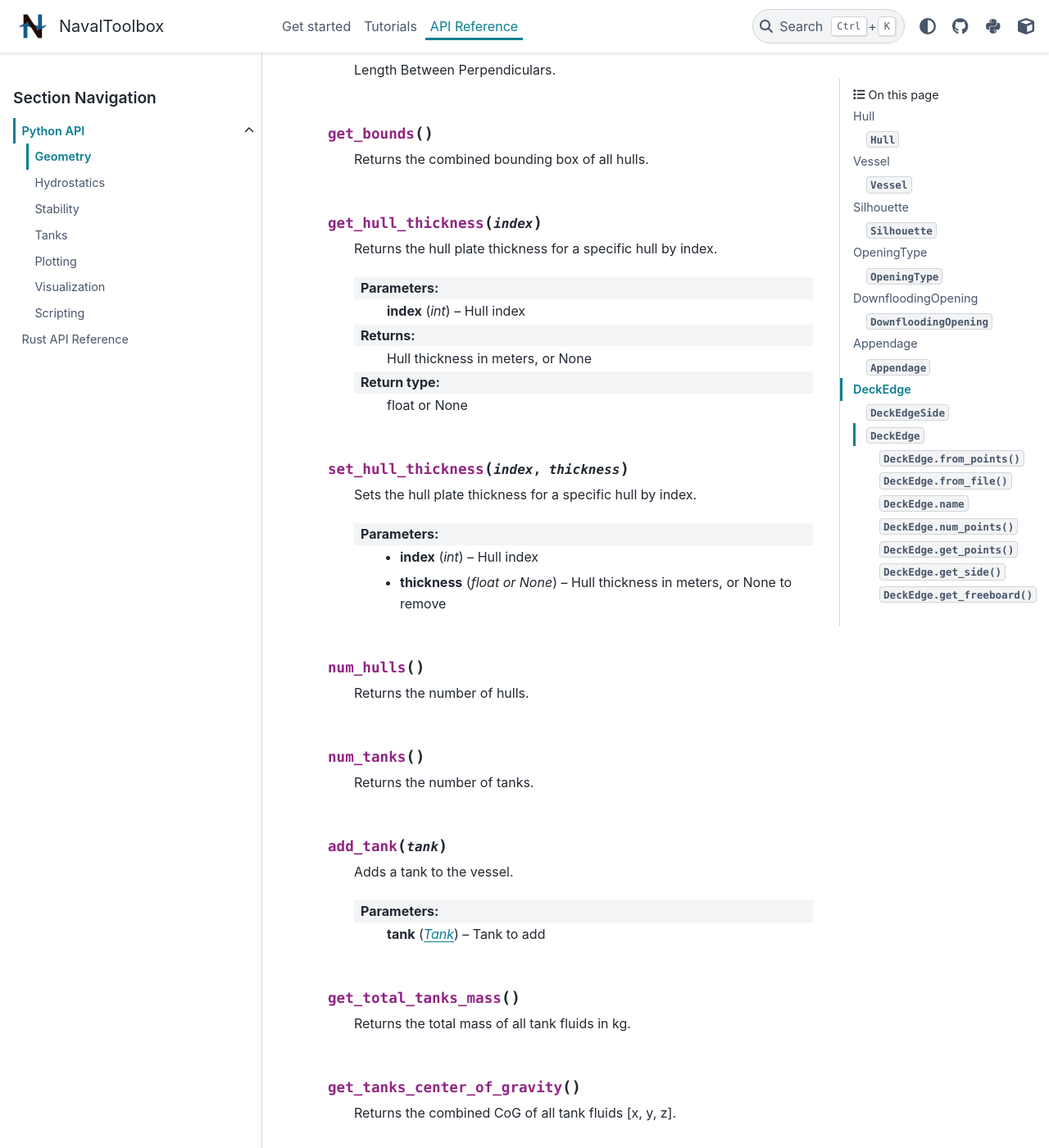
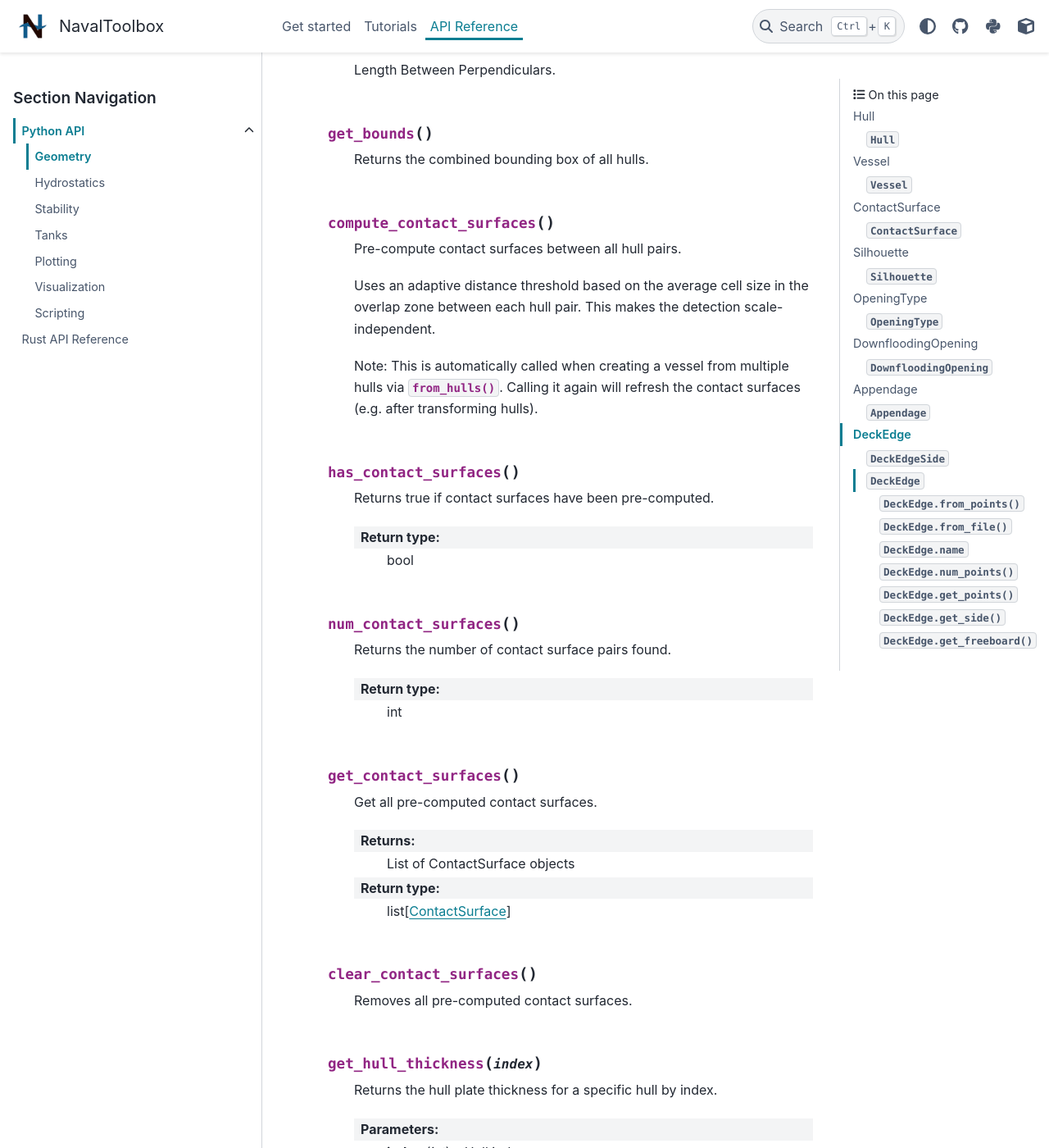
Before and after one commit to NavalToolbox/navaltoolbox-lib, a Sphinx documentation site: the page built from docs/source/api/python/geometry.rst, in a window 1280 px wide and 1400 px high, scrolled down 3804 px. Shown: the whole window at 82% size. Built offline with Sphinx 7.4.7 and the PyData theme 0.15.4, drawn with Linux system fonts in a browser that asks for light colours; some of the changed text lies outside the part shown.

Commit message:
docs: add API reference for ContactSurface pre-computation

```diff
--- a/docs/source/api/python/geometry.rst
+++ b/docs/source/api/python/geometry.rst
@@ -137,6 +137,37 @@ Vessel
    .. py:method:: get_bounds()
 
       Returns the combined bounding box of all hulls.
+
+   .. py:method:: compute_contact_surfaces()
+
+      Pre-compute contact surfaces between all hull pairs.
+
+      Uses an adaptive distance threshold based on the average cell size in the overlap zone between each hull pair. This makes the detection scale-independent.
+
+      Note: This is automatically called when creating a vessel from multiple hulls via :py:meth:`from_hulls`. Calling it again will refresh the contact surfaces (e.g. after transforming hulls).
+
+   .. py:method:: has_contact_surfaces()
+
+      Returns true if contact surfaces have been pre-computed.
+
+      :rtype: bool
+
+   .. py:method:: num_contact_surfaces()
+
+      Returns the number of contact surface pairs found.
+
+      :rtype: int
+
+   .. py:method:: get_contact_surfaces()
+
+      Get all pre-computed contact surfaces.
+
+      :returns: List of ContactSurface objects
+      :rtype: list[ContactSurface]
+
+   .. py:method:: clear_contact_surfaces()
+
+      Removes all pre-computed contact surfaces.
 
    .. py:method:: get_hull_thickness(index)
 
@@ -339,6 +370,52 @@ Vessel
       :type waterline_z: float
       :returns: Minimum freeboard distance in meters, or None if no deck edges
       :rtype: float or None
+
+ContactSurface
+--------------
+
+.. py:class:: ContactSurface
+
+   A pre-computed contact surface between two hulls safely ignoring overlap internally.
+
+   Pre-computed during vessel construction for multi-hull vessels. Avoids expensive O(N×M) face-to-face contact detection at each hydrostatic/stability calculation.
+
+   .. py:attribute:: hull_i
+      :type: int
+
+      Index of the first hull.
+
+   .. py:attribute:: hull_j
+      :type: int
+
+      Index of the second hull.
+
+   .. py:attribute:: total_area
+      :type: float
+
+      Total pre-computed contact area in m².
+
+   .. py:attribute:: num_faces_i
+      :type: int
+
+      Number of contact faces in hull i.
+
+   .. py:attribute:: num_faces_j
+      :type: int
+
+      Number of contact faces in hull j.
+
+   .. py:method:: get_face_indices_i()
+
+      Returns the face indices of hull i that are in contact.
+
+      :rtype: list[int]
+
+   .. py:method:: get_face_indices_j()
+
+      Returns the face indices of hull j that are in contact.
+
+      :rtype: list[int]
 
 Silhouette
 ----------
```
